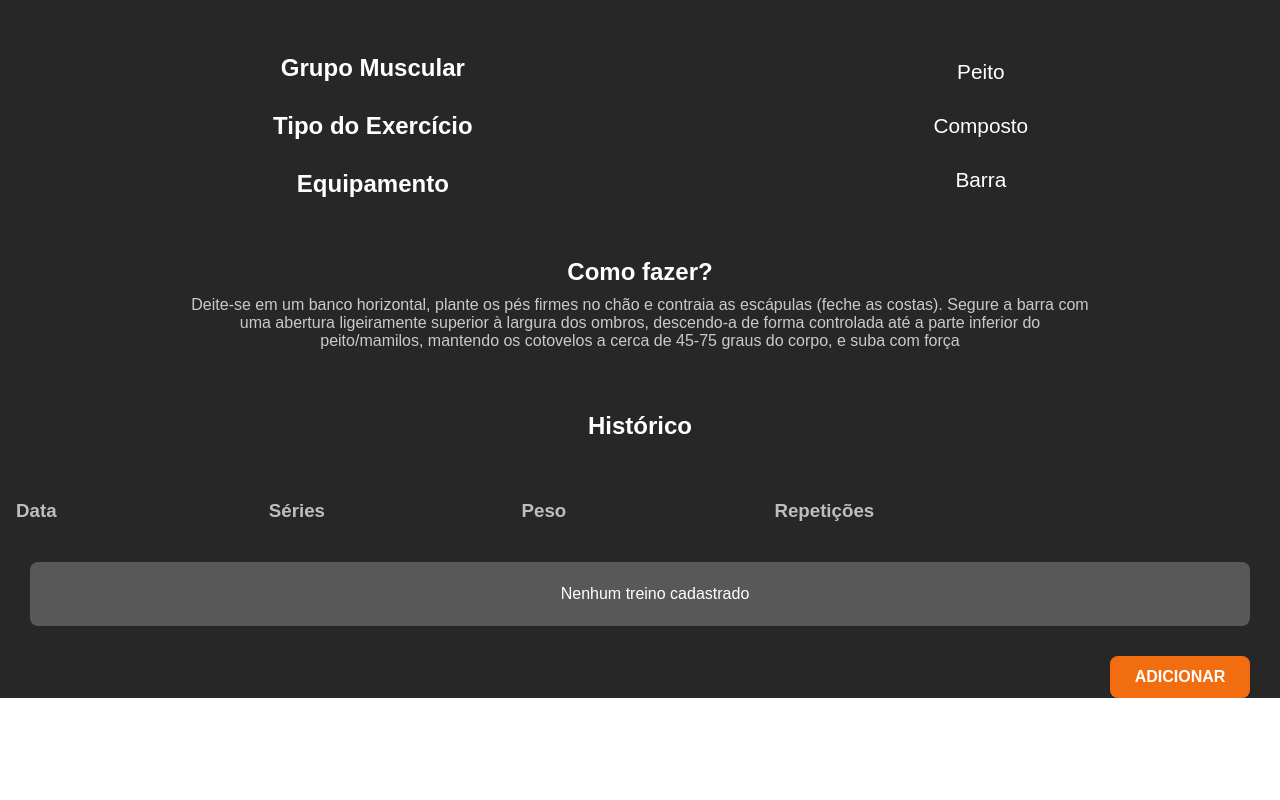
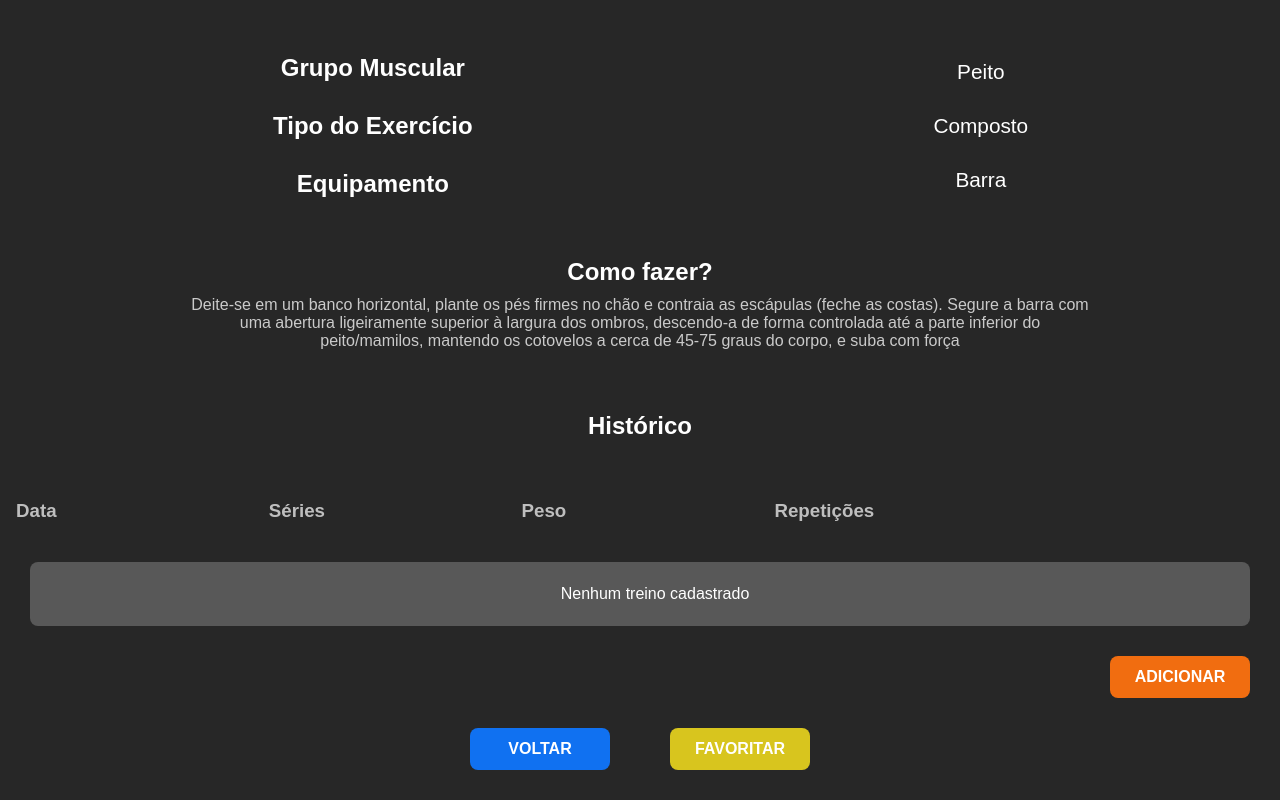
Before and after one commit to georgelucgo/repnox, a React (Vite) app: page /exercicio/1 in a window 1280 px wide. Shown: the part 747-1547 px from the top of the page. Before the commit the page ends 1445 px from the top, so only its background shows below. Built offline with nearby package versions, Linux system fonts and the light colour scheme.

Commit message:
Criando pagina de favoritos

```diff
--- a/src/App.jsx
+++ b/src/App.jsx
@@ -4,6 +4,7 @@ import Header from "./components/header/header";
 import Exercicios from "./pages/Exercicio";
 import Detalhes from "./pages/Detalhes";
 import Historico from "./pages/historico";
+import Favoritos from "./pages/Favoritos";
 
 function App() {
   return (
@@ -14,6 +15,7 @@ function App() {
         <Route path="/exercicios/:musculo" element={<Exercicios />} />
         <Route path="/exercicio/:id" element={<Detalhes />} />
         <Route path="/historico" element={<Historico />} />
+        <Route path="/favoritos" element={<Favoritos />} />
       </Routes>
     </BrowserRouter>
   );
--- a/src/pages/Detalhes.jsx
+++ b/src/pages/Detalhes.jsx
@@ -1,5 +1,5 @@
 import { useState } from "react";
-import { useParams } from "react-router-dom";
+import { useParams, useNavigate } from "react-router-dom";
 import "./detalhes.css";
 import treinos from "../data/exercicios.json";
 import { IoIosCloseCircle } from "react-icons/io";
@@ -22,6 +22,12 @@ function Detalhes() {
   const [peso, setPeso] = useState(0);
   const [reps, setReps] = useState(0);
   const [editando, setEditando] = useState(null);
+  const [favoritos, setFavoritos] = useState(() => {
+    const salvo = localStorage.getItem("favoritos");
+    return salvo ? JSON.parse(salvo) : [];
+  });
+
+  const navigate = useNavigate();
 
   const exercicios = treinos.exercicios.filter(
     (item) => item.id === Number(id),
@@ -41,6 +47,10 @@ function Detalhes() {
       setReps(ex.repeticoes);
     }
   }, [editando]);
+
+  useEffect(() => {
+    localStorage.setItem("favoritos", JSON.stringify(favoritos));
+  }, [favoritos]);
 
   let dataFormatada = "";
 
@@ -103,6 +113,16 @@ function Detalhes() {
   );
 
   console.log(historicoFiltrado);
+
+  const favoritar = () => {
+    const exercicioId = Number(id);
+
+    if (favoritos.includes(exercicioId)) {
+      setFavoritos(favoritos.filter((fav) => fav !== exercicioId));
+    } else {
+      setFavoritos([...favoritos, exercicioId]);
+    }
+  };
 
   return (
     <div className="detalhe-container">
@@ -254,6 +274,15 @@ function Detalhes() {
                 </div>
               )}
             </div>
+
+            <div className="botoes-final">
+              <button className="botao-voltar" onClick={() => navigate(-1)}>
+                Voltar
+              </button>
+              <button className="botao-favoritar" onClick={favoritar}>
+                {favoritos.includes(Number(id)) ? "Favoritado" : "Favoritar"}
+              </button>
+            </div>
           </div>
         ))}
       </div>
--- a/src/pages/Exercicio.jsx
+++ b/src/pages/Exercicio.jsx
@@ -24,7 +24,7 @@ function Exercicios() {
             placeholder=""
             value={busca}
             onChange={(e) => setBusca(e.target.value)}
-          />{" "}
+          />
           <IoSearch className="icon" />
         </div>
 
--- /dev/null
+++ b/src/pages/Favoritos.jsx
@@ -0,0 +1,36 @@
+import { Link } from "react-router-dom";
+import "./exercicio.css";
+import treinos from "../data/exercicios.json";
+import { useState } from "react";
+
+function Favoritos() {
+const [favoritos] = useState(() => {
+    const salvo = localStorage.getItem("favoritos");
+    return salvo ? JSON.parse(salvo) : [];
+  });
+
+  const exerciciosFiltrados = treinos.exercicios.filter((item) =>
+    favoritos.includes(item.id)
+  );
+
+  return (
+    <div className="exercicio-container">
+      <div className="exercicio-content">
+        <h1 className="exercicio-title">Favoritos</h1>
+
+        <div className="card-container">
+          {exerciciosFiltrados.map((item) => (
+            <Link to={`/exercicio/${item.id}`}>
+              <div className="card" key={item.id}>
+                <img src={item.imagem} alt="" />
+                <h1>{item.nome}</h1>
+              </div>
+            </Link>
+          ))}
+        </div>
+      </div>
+    </div>
+  );
+}
+
+export default Favoritos;
--- a/src/pages/detalhes.css
+++ b/src/pages/detalhes.css
@@ -257,3 +257,40 @@
     gap: 30px;
     max-width: 1280px;
 }
+
+.botoes-final{
+    margin-top: 30px;
+    margin-bottom: 30px;
+    width: 100%;
+    display: flex;
+    gap: 60px;
+    justify-content: center;
+
+}
+
+.botao-voltar{
+    background-color: #1071f1;
+    border: 0;
+    border-radius: 8px;
+    font-size: 1em;
+    font-weight: bold;
+    padding: 12px;
+    width: 140px;
+    cursor: pointer;
+    color: white;
+    text-transform: uppercase;
+}
+
+.botao-favoritar{
+    background-color: #d8c51e;
+
+    border: 0;
+    border-radius: 8px;
+    font-size: 1em;
+    font-weight: bold;
+    padding: 12px;
+    width: 140px;
+    cursor: pointer;
+    color: white;
+    text-transform: uppercase;
+}
```
